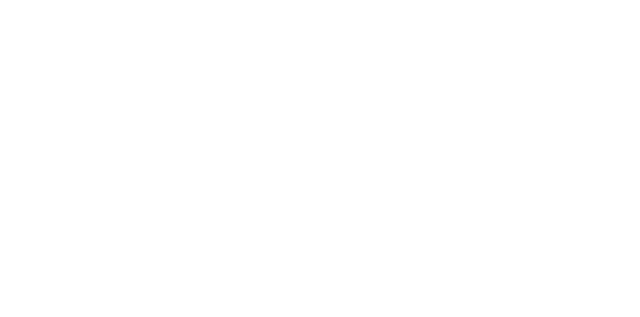
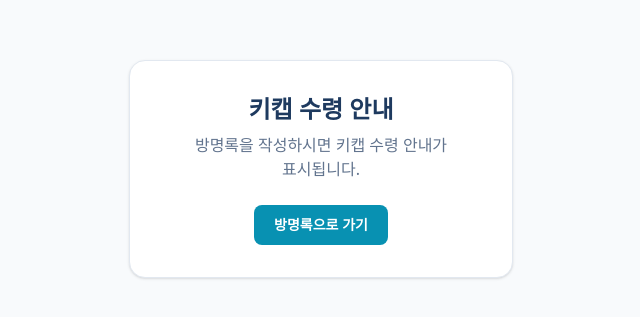
Before and after one commit to infradna-lab/infradna-website, a React (Vite) app: page /guestbook/keycap in a window 1280 px wide. Before the commit this address had no page. Shown: the part 231-548 px from the top of the page, without its empty margins (319-959 px from the left). Built offline with nearby package versions, Linux system fonts and the light colour scheme.

Commit message:
feat: 키캡 수령 페이지 + 제출 후 이동(claimed/already_claimed 분기)

```diff
--- a/src/App.tsx
+++ b/src/App.tsx
@@ -3,6 +3,7 @@ import { Analytics } from '@vercel/analytics/react'
 import HomePage from './pages/HomePage'
 import ProjectDetailPage from './pages/ProjectDetailPage'
 import GuestbookPage from './guestbook/GuestbookPage'
+import KeycapPage from './guestbook/KeycapPage'
 import GuestbookAdminPage from './guestbook/GuestbookAdminPage'
 import AchievementsPage from './pages/AchievementsPage'
 import ResearchPage from './pages/ResearchPage'
@@ -16,6 +17,7 @@ function App() {
         <Route path="/" element={<HomePage />} />
         <Route path="/projects/:id" element={<ProjectDetailPage />} />
         <Route path="/guestbook" element={<GuestbookPage />} />
+        <Route path="/guestbook/keycap" element={<KeycapPage />} />
         <Route path="/guestbook-admin" element={<GuestbookAdminPage />} />
         <Route path="/achievements" element={<AchievementsPage />} />
         <Route path="/research" element={<ResearchPage />} />
--- a/src/guestbook/GuestbookPage.tsx
+++ b/src/guestbook/GuestbookPage.tsx
@@ -1,5 +1,5 @@
 import { useCallback, useEffect, useState } from 'react'
-import { useSearchParams } from 'react-router-dom'
+import { useNavigate, useSearchParams } from 'react-router-dom'
 import { motion } from 'framer-motion'
 import type { PublicEntry } from './types'
 import { errorMessage, fetchEntries, postEntry } from './api'
@@ -10,6 +10,7 @@ function GuestbookPage() {
   const [searchParams] = useSearchParams()
   // ?k= 가 있을 때만 폼을 렌더한다. 이것은 경험 분기일 뿐 방어가 아니다(방어는 서버).
   const writeKey = searchParams.get('k')
+  const navigate = useNavigate()
 
   const [entries, setEntries] = useState<PublicEntry[] | null>(null)
   const [loadError, setLoadError] = useState<string | null>(null)
@@ -39,15 +40,15 @@ function GuestbookPage() {
       // 새 시도가 시작되면 이전 실패의 잔상을 바로 지운다.
       setSubmitError(null)
       try {
-        await postEntry({ ...input, key: writeKey ?? '' })
-        await load()
+        const result = await postEntry({ ...input, key: writeKey ?? '' })
+        navigate('/guestbook/keycap', { state: { status: result.status } })
       } catch (error) {
         setSubmitError(errorMessage(error))
         // 폼이 입력값을 유지할 수 있도록 다시 던진다
         throw error
       }
     },
-    [writeKey, load],
+    [writeKey, navigate],
   )
 
   return (
--- /dev/null
+++ b/src/guestbook/KeycapPage.tsx
@@ -0,0 +1,85 @@
+import { useState } from 'react'
+import { Link, useLocation } from 'react-router-dom'
+import { motion } from 'framer-motion'
+
+type KeycapStatus = 'claimed' | 'already_claimed'
+type KeycapState = { status?: KeycapStatus }
+
+function KeycapImage() {
+  const [ok, setOk] = useState(true)
+  if (!ok) {
+    return (
+      <div className="mx-auto mb-6 flex aspect-square w-48 items-center justify-center rounded-2xl border-2 border-dashed border-slate-300 text-sm text-slate-400">
+        키캡 이미지
+      </div>
+    )
+  }
+  return (
+    <img
+      src="/keycap.png"
+      alt="키캡"
+      onError={() => setOk(false)}
+      className="mx-auto mb-6 w-48 max-w-full rounded-2xl"
+    />
+  )
+}
+
+function KeycapPage() {
+  const state = (useLocation().state ?? {}) as KeycapState
+  const status = state.status
+
+  const claimed = status === 'claimed'
+  const alreadyClaimed = status === 'already_claimed'
+
+  return (
+    <div className="min-h-screen bg-slate-50 flex flex-col items-center justify-center px-4 py-12">
+      <motion.div
+        initial={{ opacity: 0, y: 16 }}
+        animate={{ opacity: 1, y: 0 }}
+        transition={{ duration: 0.5, ease: 'easeOut' }}
+        className="w-full max-w-sm rounded-2xl border border-slate-200 bg-white p-8 text-center shadow-sm"
+      >
+        {claimed && (
+          <>
+            <KeycapImage />
+            <h1 className="text-2xl font-bold text-[#1e3a5f] mb-2 break-keep">
+              안내 데스크에서 키캡을 수령하세요
+            </h1>
+            <p className="text-slate-500 break-keep">이 화면을 안내 데스크 직원에게 보여주세요.</p>
+          </>
+        )}
+
+        {alreadyClaimed && (
+          <>
+            <div className="mx-auto mb-6 flex aspect-square w-48 items-center justify-center rounded-2xl bg-slate-100 text-5xl">
+              ✓
+            </div>
+            <h1 className="text-2xl font-bold text-[#1e3a5f] mb-2 break-keep">
+              키캡을 이미 수령하셨습니다
+            </h1>
+            <p className="text-slate-500 break-keep">
+              이 이메일로는 이미 방명록을 작성해 주셨습니다. 감사합니다!
+            </p>
+          </>
+        )}
+
+        {!claimed && !alreadyClaimed && (
+          <>
+            <h1 className="text-2xl font-bold text-[#1e3a5f] mb-2 break-keep">키캡 수령 안내</h1>
+            <p className="text-slate-500 break-keep mb-6">
+              방명록을 작성하시면 키캡 수령 안내가 표시됩니다.
+            </p>
+            <Link
+              to="/guestbook"
+              className="inline-block rounded-lg bg-[#0891b2] px-5 py-2.5 text-sm font-semibold text-white transition-opacity hover:opacity-90"
+            >
+              방명록으로 가기
+            </Link>
+          </>
+        )}
+      </motion.div>
+    </div>
+  )
+}
+
+export default KeycapPage
--- a/src/guestbook/api.ts
+++ b/src/guestbook/api.ts
@@ -1,4 +1,4 @@
-import type { ApiErrorCode, PublicEntry } from './types'
+import type { ApiErrorCode, PublicEntry, SubmitResult } from './types'
 
 /** 서버는 코드만 준다. 화면 문구는 여기서만 정의한다(서버 문자열을 그대로 렌더하지 않음). */
 const ERROR_MESSAGES: Record<ApiErrorCode, string> = {
@@ -71,7 +71,7 @@ export async function postEntry(input: {
   email: string
   message: string
   consent: boolean
-}): Promise<PublicEntry> {
+}): Promise<SubmitResult> {
   let res: Response
   try {
     res = await fetch('/api/guestbook', {
@@ -84,6 +84,5 @@ export async function postEntry(input: {
   }
   if (!res.ok) throw await toError(res)
 
-  const body = await parseJson<{ entry: PublicEntry }>(res)
-  return body.entry
+  return parseJson<SubmitResult>(res)
 }
```
